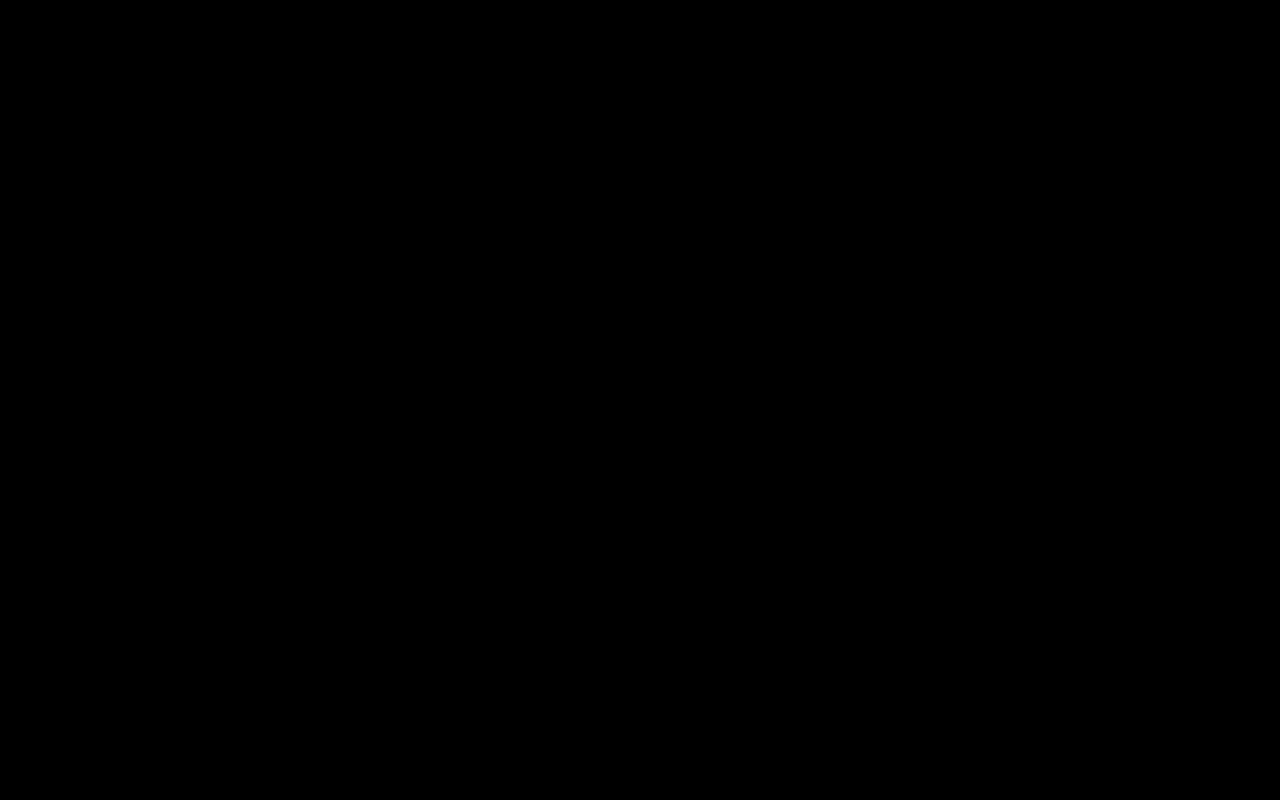
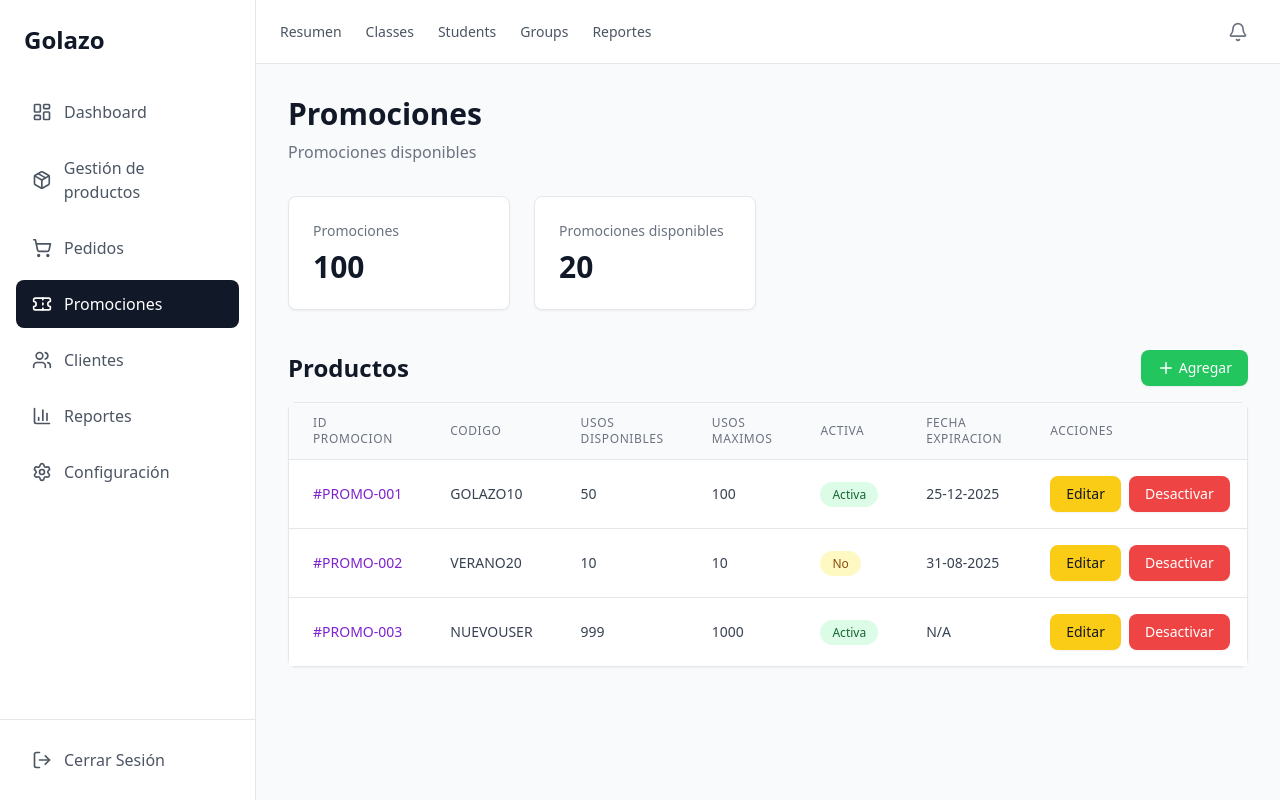
Before and after one commit to UlisesG13/Frontend_Golazo, a React (Vite) app: page /admin/promociones in a window 1280 px wide. Before the commit this address had no page. Built offline with nearby package versions, Linux system fonts and the light colour scheme.

Commit message:
Vista Promociones V1

```diff
--- /dev/null
+++ b/src/Administrador/components/organism/PromotionsListTable.jsx
@@ -0,0 +1,67 @@
+import React from 'react';
+// Reutilizamos el Átomo de Botón y el Átomo de Badge
+import Button from '../atom/Button.jsx';
+import Badge from '../atom/Badge.jsx'; // Asegúrate de que la ruta a tu átomo Badge sea correcta
+
+// Datos simulados para la tabla de promociones
+const promotionsData = [
+  { id: '#PROMO-001', codigo: 'GOLAZO10', usosDisponibles: 50, usosMaximos: 100, activa: true, fechaExp: '25-12-2025' },
+  { id: '#PROMO-002', codigo: 'VERANO20', usosDisponibles: 10, usosMaximos: 10, activa: false, fechaExp: '31-08-2025' },
+  { id: '#PROMO-003', codigo: 'NUEVOUSER', usosDisponibles: 999, usosMaximos: 1000, activa: true, fechaExp: 'N/A' },
+];
+
+// Los nuevos encabezados que definiste
+const headers = [
+  'ID PROMOCION',
+  'CODIGO',
+  'USOS DISPONIBLES',
+  'USOS MAXIMOS',
+  'ACTIVA',
+  'FECHA EXPIRACION',
+  'ACCIONES' // Añadí acciones
+];
+
+/**
+ * ORGANISMO: La tabla que lista las promociones y sus acciones.
+ */
+const PromotionsListTable = () => (
+  <div className="bg-white border border-gray-200 rounded-lg shadow-sm">
+    <div className="overflow-x-auto">
+      <table className="min-w-full divide-y divide-gray-200">
+        <thead className="bg-gray-50">
+          <tr>
+            {headers.map((header) => (
+              <th key={header} className="px-6 py-3 text-left text-xs font-medium text-gray-500 uppercase tracking-wider">
+                {header}
+              </th>
+            ))}
+          </tr>
+        </thead>
+        <tbody className="bg-white divide-y divide-gray-200">
+          {promotionsData.map((promo) => (
+            <tr key={promo.id} className="hover:bg-gray-50">
+              <td className="px-6 py-4 whitespace-nowrap text-sm font-medium text-purple-700">{promo.id}</td>
+              <td className="px-6 py-4 whitespace-nowrap text-sm text-gray-700">{promo.codigo}</td>
+              <td className="px-6 py-4 whitespace-nowrap text-sm text-gray-700">{promo.usosDisponibles}</td>
+              <td className="px-6 py-4 whitespace-nowrap text-sm text-gray-700">{promo.usosMaximos}</td>
+              <td className="px-6 py-4 whitespace-nowrap text-sm">
+                {/* Reutilizamos el Badge para el estado */}
+                {promo.activa
+                  ? <Badge text="Activa" variant="Completado" />
+                  : <Badge text="No" variant="Pendiente" />
+                }
+              </td>
+              <td className="px-6 py-4 whitespace-nowrap text-sm text-gray-700">{promo.fechaExp}</td>
+              <td className="px-6 py-4 whitespace-nowrap text-sm flex items-center gap-2">
+                <Button variant="secondary">Editar</Button>
+                <Button variant="danger">Desactivar</Button>
+              </td>
+            </tr>
+          ))}
+        </tbody>
+      </table>
+    </div>
+  </div>
+);
+
+export default PromotionsListTable;
--- a/src/Administrador/components/organism/Sidebar.jsx
+++ b/src/Administrador/components/organism/Sidebar.jsx
@@ -6,7 +6,8 @@ import {
   Users,
   BarChart3,
   Settings,
-  LogOut
+  LogOut,
+  Ticket
 } from 'lucide-react';
 // OJO: Revisa que esta ruta a tu logo sea correcta (vi 'Logos.jsx' en un error anterior)
 // --- CORREGIDO: Cambiado de 'Logo.jsx' a 'Logos.jsx' ---
@@ -19,6 +20,7 @@ const sidebarLinks = [
   { icon: <LayoutDashboard size={20} />, label: 'Dashboard', href: '/admin' },
   { icon: <Package size={20} />, label: 'Gestión de productos', href: '/admin/productos' },
   { icon: <ShoppingCart size={20} />, label: 'Pedidos', href: '/admin/pedidos' }, // (Añade esta ruta en App.jsx cuando la crees)
+  { icon: <Ticket size={20} />, label: 'Promociones', href: '/admin/promociones' },
   { icon: <Users size={20} />, label: 'Clientes', href: '/admin/clientes' }, // (Añade esta ruta en App.jsx cuando la crees)
   { icon: <BarChart3 size={20} />, label: 'Reportes', href: '/admin/reportes' }, // (Añade esta ruta en App.jsx cuando la crees)
   { icon: <Settings size={20} />, label: 'Configuración', href: '/admin/configuracion' }, // (Añade esta ruta en App.jsx cuando la crees)
--- /dev/null
+++ b/src/Administrador/pages/PromotionsPage.jsx
@@ -0,0 +1,39 @@
+import React from 'react';
+import AdminLayout from '../components/template/AdminLayout.jsx';
+import PageHeader from '../components/organism/PageHeader.jsx';
+import StatsGrid from '../components/organism/StatsGrid.jsx';
+import SectionHeader from '../components/organism/SectionHeader.jsx';
+import PromotionsListTable from '../components/organism/PromotionsListTable.jsx';
+
+// Datos simulados para las tarjetas de estadísticas de esta página
+const statsData = [
+  { title: 'Promociones', value: '100' },
+  { title: 'Promociones disponibles', value: '20' },
+];
+
+/**
+ * PÁGINA: Gestion de Promociones.
+ * Ensambla la plantilla y los organismos necesarios para esta vista.
+ */
+export default function PromotionsPage() {
+  return (
+    <AdminLayout>
+      {/* Organismo Reutilizado: Solo pasamos nuevos títulos */}
+      <PageHeader
+        title="Promociones"
+        description="Promociones disponibles"
+      />
+
+      {/* Organismo Reutilizado: Pasamos los nuevos datos */}
+      <div className="mt-8">
+        <StatsGrid stats={statsData} />
+      </div>
+
+      {/* Organismo Reutilizado: Título y botón */}
+      <SectionHeader />
+
+      {/* Organismo Nuevo: La tabla de promociones */}
+      <PromotionsListTable />
+    </AdminLayout>
+  );
+}
--- a/src/App.jsx
+++ b/src/App.jsx
@@ -4,6 +4,7 @@ import LandingPage from './Shared/pages/LandingPage';
 import AdminDashboard from './Administrador/pages/AdminDashboard';
 import ProductManagementPage from './Administrador/pages/ProductManagement.jsx';
 import OrdersPage from './Administrador/pages/OrdersPage.jsx';
+import PromotionsPage from './Administrador/pages/PromotionsPage.jsx';
 
 function App() {
   return (
@@ -20,6 +21,9 @@ function App() {
 
         {/* Ruta para la gestión de pedidos */}
         <Route path="/admin/pedidos" element={<OrdersPage />} />
+
+        {/* Ruta para la gestión de promociones */}
+        <Route path="/admin/promociones" element={<PromotionsPage />} />
       </Routes>
     </BrowserRouter>
   );
```
